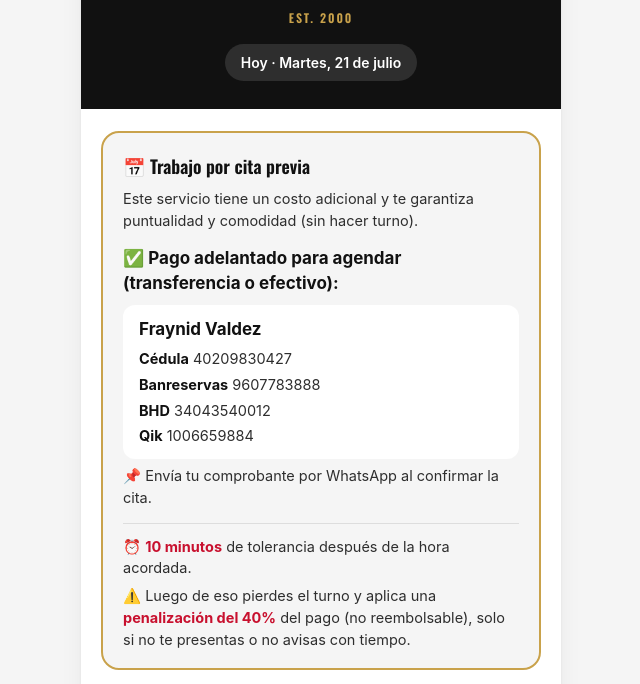
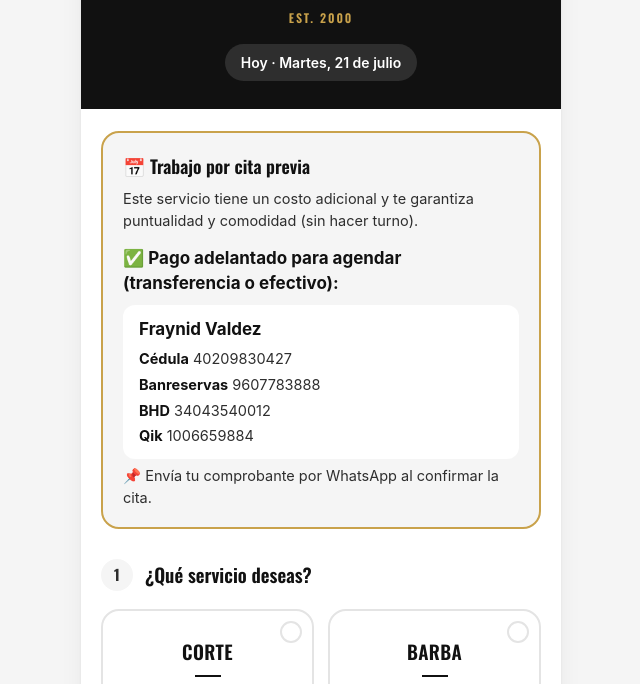
Before and after one commit to filippofernandez1030-lab/fraynid-agendador, a plain HTML site: page index.html in a window 1280 px wide. Shown: the part 262-946 px from the top of the page, without its empty margins (319-959 px from the left). Drawn offline with nearby package versions, Linux system fonts and the light colour scheme.

Commit message:
Mover el aviso del regimen de consecuencia a una ventana emergente
Se quita el bloque de tolerancia/penalizacion de la tarjeta inicial (que ahora
solo muestra el pago adelantado y los datos de cuenta) y el modal pasa a
mostrarse al terminar de elegir fecha y hora, en vez de al elegir barbero.

```diff
--- a/css/styles.css
+++ b/css/styles.css
@@ -97,14 +97,6 @@
   .aviso-cuenta-nombre{font-weight:700;margin-bottom:2px;}
   .aviso-cuenta-fila{font-size:14.5px;color:var(--gris-oscuro);}
   .aviso-cuenta-fila strong{color:var(--negro);}
-  .aviso-regla{
-    margin-top:14px;
-    border-top:1px solid rgba(17,17,17,.1);
-    padding-top:12px;
-  }
-  .aviso-regla p{font-size:14.5px;color:var(--gris-oscuro);margin-top:6px;}
-  .aviso-regla p:first-child{margin-top:0;}
-  .aviso-regla strong{color:var(--rojo);}
 
   /* ---- Casilla de aceptación del aviso (paso 7) ---- */
   .aviso-check{
--- a/index.html
+++ b/index.html
@@ -41,12 +41,6 @@
         <span class="aviso-cuenta-fila"><strong>Qik</strong> 1006659884</span>
       </div>
       <p class="aviso-texto">📌 Envía tu comprobante por WhatsApp al confirmar la cita.</p>
-
-      <div class="aviso-regla">
-        <p>⏰ <strong>10 minutos</strong> de tolerancia después de la hora acordada.</p>
-        <p>⚠️ Luego de eso pierdes el turno y aplica una <strong>penalización del 40%</strong> del
-          pago (no reembolsable), solo si no te presentas o no avisas con tiempo.</p>
-      </div>
     </section>
 
     <!-- Paso 1 -->
--- a/js/agendador.js
+++ b/js/agendador.js
@@ -39,8 +39,8 @@
   var estado = { servicio:null, barbero:null, fecha:null, hora:null };
 
   // ---------- Modal del régimen de consecuencia (10 min de tolerancia / 40% de penalización) ----------
-  // Se muestra una sola vez por visita, justo cuando el cliente llega a elegir fecha y hora
-  // (el momento en que está a punto de comprometer un horario).
+  // Se muestra una sola vez por visita, justo al terminar de elegir fecha y hora
+  // (el momento en que el cliente ya comprometió un horario específico).
   var modalAvisoMostrado = false;
   var modalAviso = document.getElementById("modalAviso");
   var modalAvisoBtn = document.getElementById("modalAvisoBtn");
@@ -284,6 +284,7 @@
     actualizar();
     document.getElementById("paso5").scrollIntoView({behavior:"smooth",block:"start"});
     nombre.focus({preventScroll:true});
+    mostrarModalAviso();
   }
 
   rangoBtns.forEach(function(b){
@@ -337,7 +338,6 @@
         });
       }
       document.getElementById("paso3").scrollIntoView({behavior:"smooth",block:"start"});
-      mostrarModalAviso();
     });
   });
 
```
